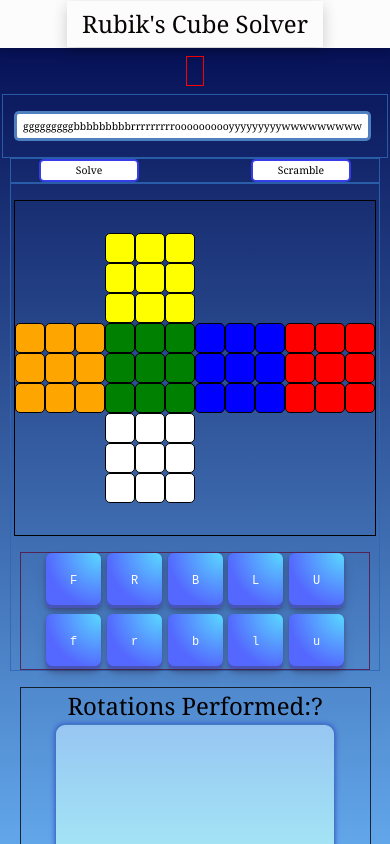
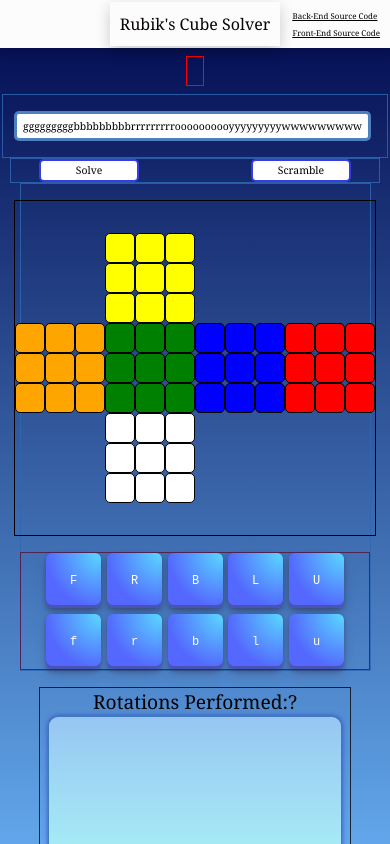
Before and after one commit to Arpan3323/rubiks-cube-frontend, a React (Create React App) app: page / in a window 390 px wide. Built offline with nearby package versions, Linux system fonts and the light colour scheme.

Commit message:
readonly when solving

```diff
--- a/src/components/home/Home.js
+++ b/src/components/home/Home.js
@@ -11,7 +11,7 @@
   const regex = new RegExp('[^rbgoyw]');
   const [cubeString, setCubeString] = useState('gggggggggbbbbbbbbbrrrrrrrrroooooooooyyyyyyyyywwwwwwwww')
   const [cubeSolution, setCubeSolution] = useState('')
-  var isSolving = true
+  const [isSolving, setIsSolving] = useState(false);
   //const [cubeRotations, setCubeRotations] = useState('')
   const handleChange = (event) => {
     setCubeString(event.target.value)
@@ -42,15 +42,14 @@
     console.log(rotations.length)
     if (rotations && rotations.length !== 0){
       let currentCubeString = cubeString
-      isSolving = true
-      //rotate(rotations)
+      setIsSolving(true)
       //console.log(rotations.slice(0,4))
       for (const rotation of rotations) {
         currentCubeString = await rotate(rotation, currentCubeString)
         //await new Promise(r => setTimeout(r, 10));
        //setCubeString(await rotate(rotation, currentCubeString))
       }
-      isSolving = false
+      setIsSolving(false)
       //setCubeString(currentCubeString)
       //rotate(rotations)
     }
@@ -112,22 +111,43 @@
       </div>
 
       <div className='fieldContainer'>
-        <input id='userInputField' placeholder='Enter input Cube' className='userInputField' type="text" onChange={handleChange} value={cubeString}/>
+        <input
+          id='userInputField'
+          placeholder='Enter input Cube'
+          className='userInputField'
+          type="text"
+          onChange={handleChange}
+          value={cubeString}
+          readOnly={isSolving?true:false}
+          style={isSolving ? { backgroundColor: '#C8C8C8' } : {}}/>
       </div>
 
       <div className="userButtonsContainer">
-        <button onClick={getSolveResponse} >Solve</button>
-        <button onClick={getScrambleResponse} >Scramble</button>
+        <button
+          onClick={getSolveResponse}
+          readOnly={isSolving?true:false}
+          style={isSolving ? { backgroundColor: '#C8C8C8' } : {}}>
+            Solve
+        </button>
+        <button
+          onClick={getScrambleResponse}
+          readOnly={isSolving?true:false}
+          style={isSolving ? { backgroundColor: '#C8C8C8' } : {}}>
+            Scramble
+        </button>
       </div>
 
       <div className='cubeAndRotationButtonsContainer'>
-      <Cube inputCubeString={
-        cubeString.length === validCubeStringLength && !(regex.test(cubeString)) ? cubeString : ""}
-        solution={cubeSolution}/>
-        <RotationButtons rotator={rotate} cube={cubeString}/>
+        <Cube
+          inputCubeString={cubeString.length === validCubeStringLength && !(regex.test(cubeString)) ? cubeString : ""}
+          solution={cubeSolution}/>
+        <RotationButtons
+          rotator={rotate}
+          cube={cubeString}/>
       </div>
 
-      <RotationsText solution={cubeSolution}/>
+      <RotationsText
+        solution={cubeSolution}/>
     </div>
   )
 }
--- a/src/components/home/home.css
+++ b/src/components/home/home.css
@@ -80,8 +80,9 @@
     justify-content: center;
     align-items: center;
     gap: 5rem;
-    width: 95%;
+    width: 90%;
     border: 1px solid #2e68b4d7;
+    padding-left: 20%;
 }
 
 
@@ -110,6 +111,7 @@
     .cubeAndRotationButtonsContainer{
         flex-direction: column;
         gap: 1rem;
+        padding-left: 0%;
     }
 
     .errorMessage{
--- a/src/components/navbar/Navbar.css
+++ b/src/components/navbar/Navbar.css
@@ -9,7 +9,7 @@
     height: 3rem;
 }
 
-.navbar a {
+.siteTitle {
     position: relative;
     overflow: hidden;
     text-decoration: none;
@@ -23,8 +23,34 @@
     font-family: 'Georgia', sans-serif;
 }
 
+.sourceLinks{
+    font-size: 8px;
+    display: flex;
+    flex-direction: column;
+    gap: 5px;
+    text-decoration:underline;
+    position: absolute;
+    right: 0;
+    padding-right: 20px;
+
+}
 
 .navbar :active {
     transform: scale(0.98);
 
 }
+
+@media (max-width: 800px){
+    .siteTitle{
+        font-size: 1rem;
+        padding-left: 10px;
+        padding-right: 10px;
+        padding-top: 10px;
+        padding-bottom: 10px;
+    }
+
+    .sourceLinks{
+        padding-right: 10px;
+    }
+
+}
--- a/src/components/navbar/Navbar.js
+++ b/src/components/navbar/Navbar.js
@@ -5,6 +5,10 @@
   return (
     <div className='navbar'>
         <a href='/' className='siteTitle'>Rubik's Cube Solver</a>
+        <div className='sourceLinks'>
+          <a  href='https://github.com/Arpan3323/Rubiks-Cube-Solver' target='_blank' rel="noreferrer">Back-End Source Code</a>
+          <a  href='https://github.com/Arpan3323/rubiks-cube-frontend' target='_blank' rel="noreferrer">Front-End Source Code</a>
+        </div>
     </div>
   )
 }
--- a/src/components/rotationsText/RotationsText.css
+++ b/src/components/rotationsText/RotationsText.css
@@ -3,7 +3,7 @@
     margin: 1rem;
     display: flex;
     flex-direction: column;
-    width: 90%;
+    width: 80%;
     height: 250px;
     align-items: center;
 }
@@ -15,7 +15,7 @@
 
 .rotationsTextContainer textarea{
     width: 80%;
-    height: 80%;
+    height: 50%;
     border: 1px solid #2e68b4d7;
     border-radius: 10px;
     padding: 0.5rem;
@@ -38,3 +38,14 @@
     box-shadow: 0 0 10px #2e3ecad7;
     transition: all 0.5s ease;
 }
+
+@media (max-width: 800px) {
+    .rotationsTextContainer label{
+        font-size: 1.2rem;
+    }
+    .rotationsTextContainer textarea{
+        width: 95%;
+        height: 70%;
+    }
+
+}
```
